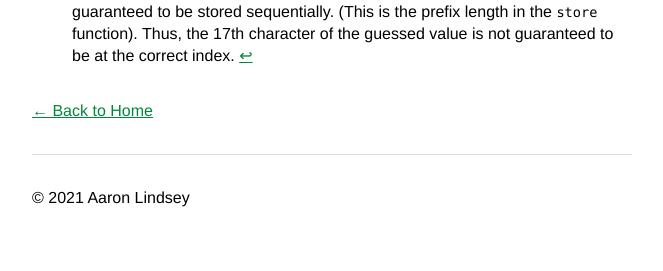
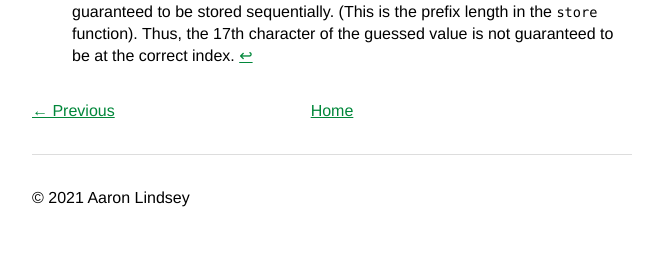
Before and after one commit to aaronlindsey/aaronlindsey.github.io, a Jekyll site: the page built from _posts/2021-07-24-filestore-google-ctf-2021.md, in a window 1280 px wide. Shown: the part 4174-4445 px from the top of the page, without its empty margins (308-971 px from the left). Built offline with Jekyll 4.4.1, drawn with Linux system fonts in a browser that asks for light colours.

```diff
--- a/_layouts/post.html
+++ b/_layouts/post.html
@@ -15,7 +15,13 @@
     {{ content }}
   </div>
 
-  <p class="post-backlink">
-    <a href="{{ '/' | relative_url }}">&#8592; Back to Home</a>
-  </p>
+  <div class="post-pagination">
+    {% if page.previous.url %}
+    <a class="post-pagination-previous arrow" href="{{ page.previous.url | relative_url }}">&#8592; Previous</a>
+    {% endif %}
+    <a href="{{ '/' | relative_url }}">Home</a>
+    {% if page.next.url %}
+    <a class="post-pagination-next arrow" href="{{ page.next.url | relative_url }}">Next &#8594;</a>
+    {% endif %}
+  </div>
 </div>
--- a/_sass/_base.scss
+++ b/_sass/_base.scss
@@ -46,6 +46,12 @@
   font-size: .85rem;
 }
 
+blockquote {
+  border-left: 2px solid $border-color;
+  margin: 1.3rem;
+  padding: 0 1rem;
+}
+
 footer {
   margin: 2rem 0;
   padding: 2rem 0;
@@ -63,3 +69,23 @@
   // make the outer div expand to contain floats
   clear: both;
 }
+
+.embedded-media {
+  margin: 2rem 0;
+
+  // responsive iframes: https://www.w3schools.com/howto/howto_css_responsive_iframes.asp
+  position: relative;
+  overflow: hidden;
+  width: 100%;
+  padding-top: 56.25%; /* 16:9 Aspect Ratio (divide 9 by 16 = 0.5625) */
+
+  iframe {
+    position: absolute;
+    top: 0;
+    left: 0;
+    bottom: 0;
+    right: 0;
+    width: 100%;
+    height: 100%;
+  }
+}
--- a/_sass/_index.scss
+++ b/_sass/_index.scss
@@ -33,6 +33,7 @@
   }
 
   &-time {
+    margin-left: .5rem;
     text-align: right;
     white-space: nowrap;
   }
--- a/_sass/_post.scss
+++ b/_sass/_post.scss
@@ -2,4 +2,21 @@
   &-content {
     margin: 2rem 0;
   }
+
+  &-pagination {
+    position: relative;
+    text-align: center;
+
+    &-previous {
+      left: 0;
+    }
+
+    &-next {
+      right: 0;
+    }
+
+    .arrow {
+      position: absolute;
+    }
+  }
 }
```
Also changed, not shown: _posts/2020-09-30-running-apache-geode-on-kubernetes.md (added, +20 -0 lines).
